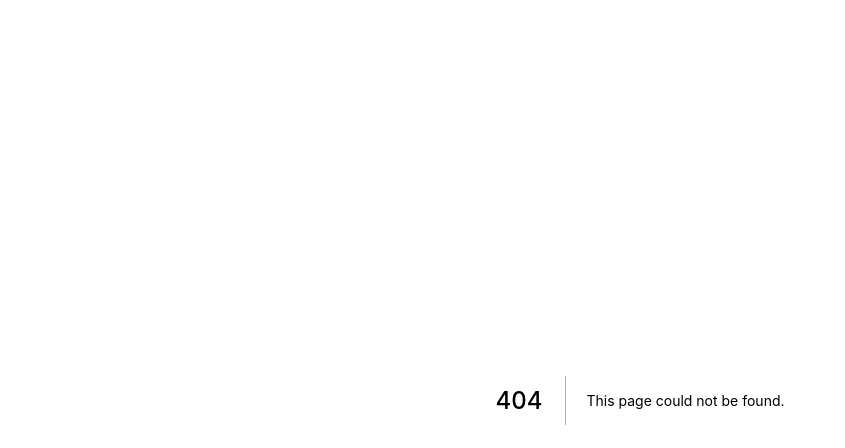
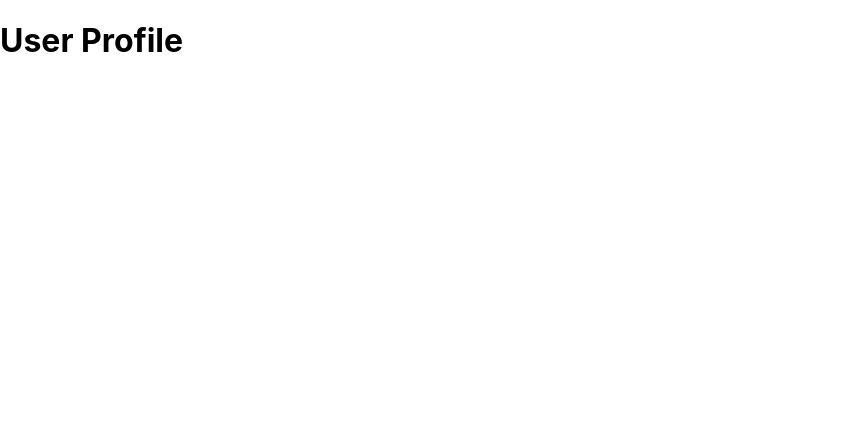
Before and after one commit to waffleflopper/blog, a Next.js app: page /1 in a window 1280 px wide. Before the commit this address had no page. Shown: the top 448 px of the page, without its empty margins (0-845 px from the left). Built offline with nearby package versions, Linux system fonts and the light colour scheme.

Commit message:
loader component, additional setup

```diff
--- a/lib/firebase.tsx
+++ b/lib/firebase.tsx
@@ -16,6 +16,6 @@ const firebaseConfig: Object = {
       firebase.initializeApp(firebaseConfig);
   }
 
-  export const auth = firebase.auth()
-  export const firestore = firebase.firestore()
-  export const storage = firebase.storage()
+  export const auth: firebase.auth.Auth = firebase.auth()
+  export const firestore: firebase.firestore.Firestore = firebase.firestore()
+  export const storage: firebase.storage.Storage = firebase.storage()
--- /dev/null
+++ b/pages/[username]/index.tsx
@@ -0,0 +1,15 @@
+import React from 'react'
+
+interface Props {
+
+}
+
+const UserProfilePage = (props: Props) => {
+    return (
+        <div>
+            <h1>User Profile</h1>
+        </div>
+    )
+}
+
+export default UserProfilePage
--- a/styles/globals.css
+++ b/styles/globals.css
@@ -1,3 +1,8 @@
+:root {
+  --color-bg: white;
+  --color-blue: rgb(46, 119, 255);
+}
+
 html,
 body {
   padding: 0;
@@ -14,3 +19,16 @@ a {
 * {
   box-sizing: border-box;
 }
+.loader {
+  border: 10px solid var(--color-bg);
+  border-top: 10px solid var(--color-blue);
+  border-radius: 50%;
+  width: 50px;
+  height: 50px;
+  animation: spin 2s linear infinite;
+}
+
+@keyframes spin {
+  0% { transform: rotate(0deg);}
+  100% { transform: rotate(360deg); }
+}
```
Also changed, not shown: components/Loader.tsx (added, +11 -0 lines), pages/[username]/[slug].tsx (added, +15 -0 lines), pages/admin/[slug].tsx (added, +15 -0 lines), pages/admin/index.tsx (added, +15 -0 lines), pages/enter.tsx (added, +15 -0 lines), pages/index.tsx (+12 -4 lines), public/vercel.svg (deleted), 1 other file (tests, documents, lock files or other folders).
